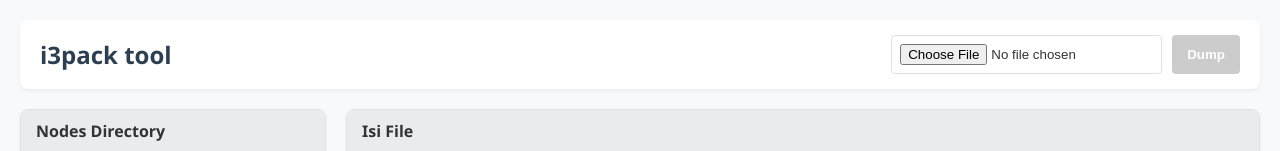
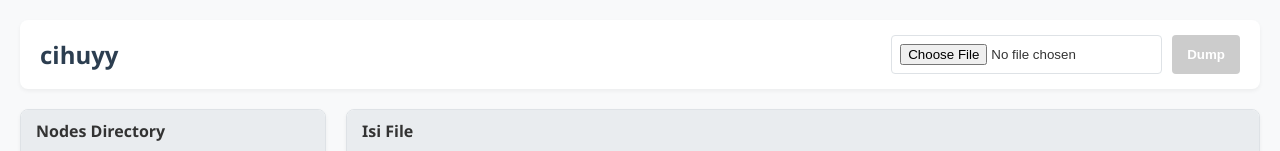
Before and after one commit to cihuy-dev/cihuy, a plain HTML site: page index.html in a window 1280 px wide. Shown: the top 151 px of the page. Drawn offline with nearby package versions, Linux system fonts and the light colour scheme.

Commit message:
Update index.html

```diff
--- a/index.html
+++ b/index.html
@@ -44,7 +44,7 @@
 <body>
 
     <div class="header">
-        <h1>i3pack tool</h1>
+        <h1>cihuyy</h1>
         <div class="controls">
             <input type="file" id="fileInput" accept=".i3pack" />
             <button id="btnDumpAll" class="btn-success" disabled>Dump</button>
```
